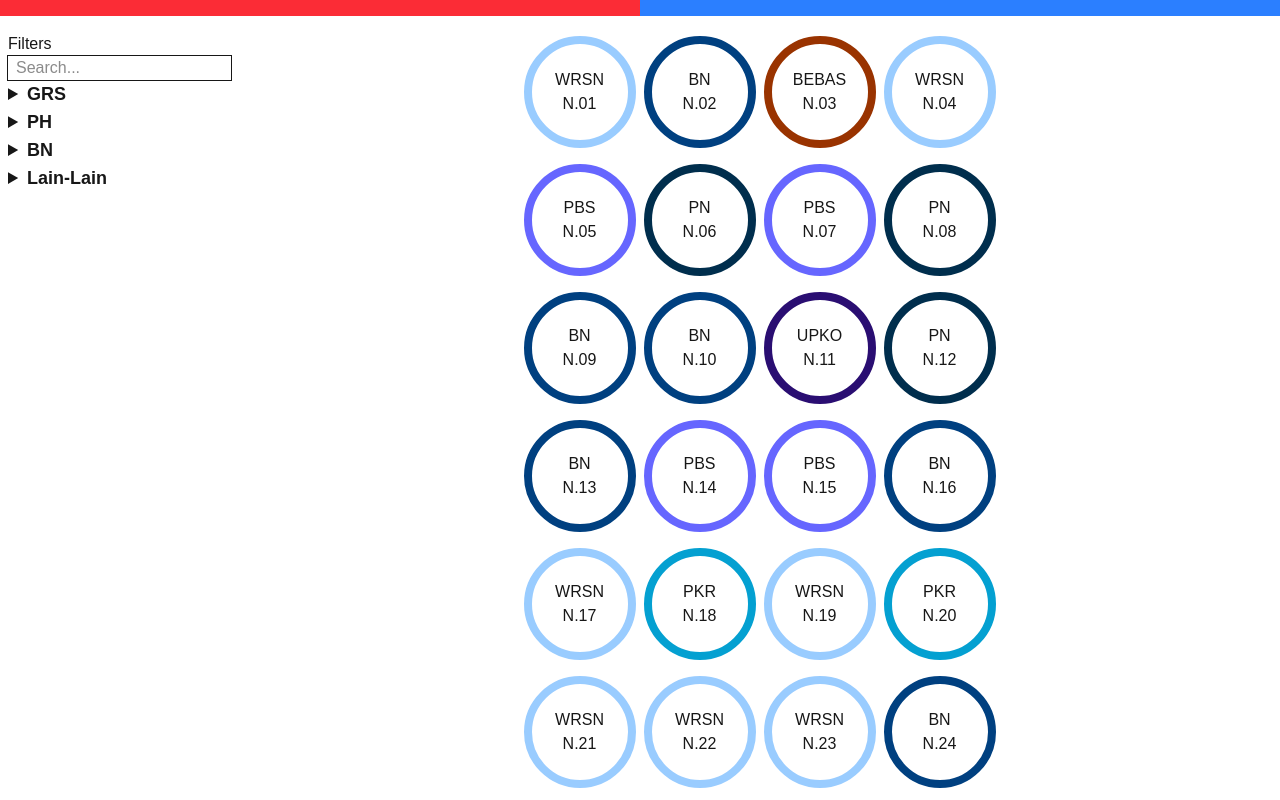
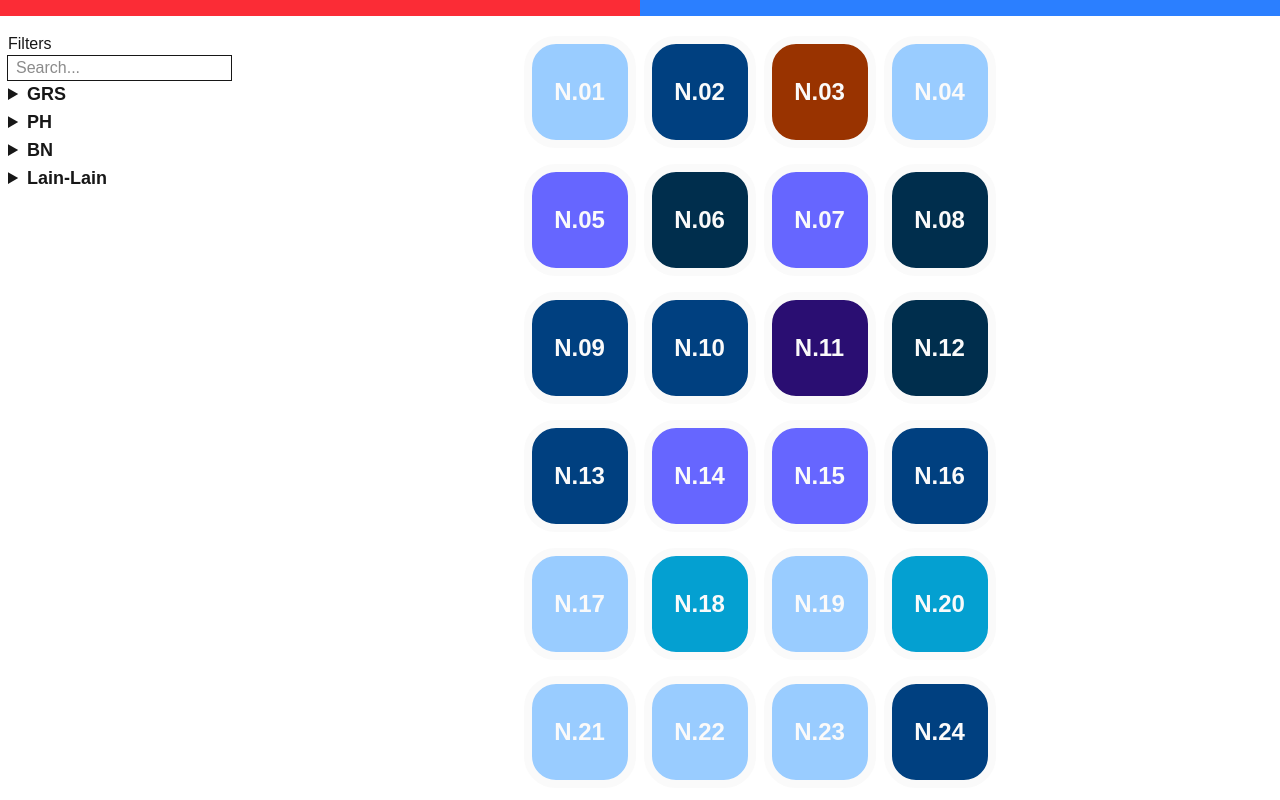
Before and after one commit to supmir/election, a Next.js app: page / in a window 1280 px wide. Shown: the top 800 px of the page. Built offline with nearby package versions, Linux system fonts and the light colour scheme.

Commit message:
New seat design

```diff
--- a/components/seatCircle.tsx
+++ b/components/seatCircle.tsx
@@ -30,13 +30,13 @@
         <motion.button
             initial={{ scale: 0 }}
             animate={{ scale: 1 }}
-            style={{ borderColor: color || "#fff", borderWidth: "8px" }}
-            className={`rounded-full h-full w-full flex`}
+            style={{ backgroundColor: color || "#000", borderWidth: "8px" }}
+            className={`rounded-4xl h-full w-full flex text-neutral-50`}
         >
 
             <div className="m-auto flex flex-col">
-                <div>{partyCode === "WARISAN" ? "WRSN" : partyCode}</div>
-                <div>{dunCode}</div>
+                {/* <div>{partyCode === "WARISAN" ? "WRSN" : partyCode}</div> */}
+                <div className="text-2xl font-bold">{dunCode}</div>
             </div>
         </motion.button>
     </motion.div>;
```
